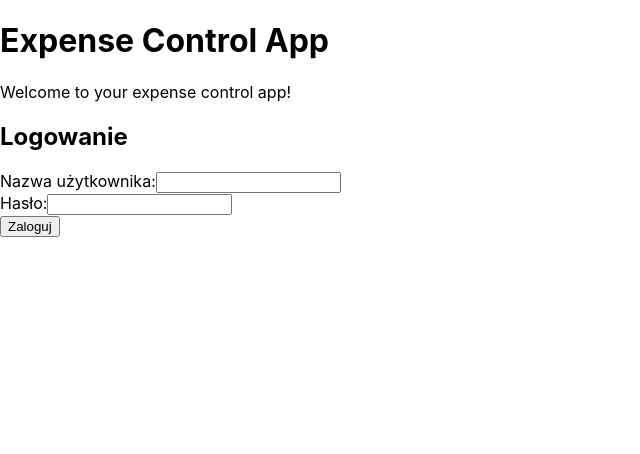
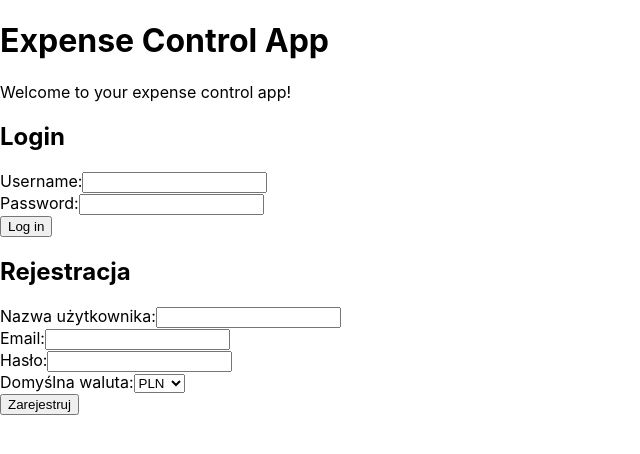
Before and after one commit to MaciejDani/expense-control-frontend, a React (Create React App) app: page / in a window 1280 px wide. Shown: the top 454 px of the page, without its empty margins (0-640 px from the left). Built offline with nearby package versions, Linux system fonts and the light colour scheme.

Commit message:
Add RegisterForm component with POST to /api/register

```diff
--- a/src/App.js
+++ b/src/App.js
@@ -1,6 +1,7 @@
 import React from 'react';
 import Header from './components/Header';
 import LoginForm from './components/LoginForm';
+import RegisterForm from './components/RegisterForm';
 
 function App() {
   return(
@@ -8,6 +9,7 @@ function App() {
       <Header />
       <p>Welcome to your expense control app!</p>
       <LoginForm />
+      <RegisterForm />
     </div>
   );
 }
--- a/src/components/LoginForm.js
+++ b/src/components/LoginForm.js
@@ -19,7 +19,7 @@ function LoginForm() {
       });
 
       if (!response.ok) {
-        throw new Error('Błędne dane logowania');
+        throw new Error('Incorrect login details');
       }
 
       const data = await response.json();
@@ -34,13 +34,13 @@ function LoginForm() {
 
   return (
     <div>
-      <h2>Logowanie</h2>
+      <h2>Login</h2>
       {isLoggedIn ? (
-        <p>Zalogowano pomyślnie 🎉</p>
+        <p>Logged in successfully 🎉</p>
       ) : (
         <form onSubmit={handleLogin}>
           <div>
-            <label>Nazwa użytkownika:</label>
+            <label>Username:</label>
             <input
               type="text"
               value={username}
@@ -48,14 +48,14 @@ function LoginForm() {
             />
           </div>
           <div>
-            <label>Hasło:</label>
+            <label>Password:</label>
             <input
               type="password"
               value={password}
               onChange={(e) => setPassword(e.target.value)}
             />
           </div>
-          <button type="submit">Zaloguj</button>
+          <button type="submit">Log in</button>
         </form>
       )}
       {error && <p style={{ color: 'red' }}>{error}</p>}
--- /dev/null
+++ b/src/components/RegisterForm.js
@@ -0,0 +1,110 @@
+import React, { useState } from 'react';
+
+function RegisterForm() {
+  const [formData, setFormData] = useState({
+    username: '',
+    email: '',
+    password: '',
+    defaultCurrency: 'PLN'
+  });
+
+  const [success, setSuccess] = useState(null);
+  const [error, setError] = useState(null);
+
+  const handleChange = (e) => {
+    setFormData((prevData) => ({
+      ...prevData,
+      [e.target.name]: e.target.value
+    }));
+  };
+
+  const handleSubmit = async (e) => {
+    e.preventDefault();
+
+    try {
+      const response = await fetch('http://localhost:8080/api/register', {
+        method: 'POST',
+        headers: { 'Content-Type': 'application/json' },
+        body: JSON.stringify(formData)
+      });
+
+      if (!response.ok) {
+        throw new Error('Rejestracja nie powiodła się');
+      }
+
+      const message = await response.text();
+      setSuccess(message);
+      setError(null);
+      setFormData({
+        username: '',
+        email: '',
+        password: '',
+        defaultCurrency: 'PLN'
+      });
+    } catch (err) {
+      setError(err.message);
+      setSuccess(null);
+    }
+  };
+
+  return (
+    <div>
+      <h2>Rejestracja</h2>
+      {success && <p style={{ color: 'green' }}>{success}</p>}
+      {error && <p style={{ color: 'red' }}>{error}</p>}
+
+      <form onSubmit={handleSubmit}>
+        <div>
+          <label>Nazwa użytkownika:</label>
+          <input
+            type="text"
+            name="username"
+            value={formData.username}
+            onChange={handleChange}
+            required
+          />
+        </div>
+
+        <div>
+          <label>Email:</label>
+          <input
+            type="email"
+            name="email"
+            value={formData.email}
+            onChange={handleChange}
+            required
+          />
+        </div>
+
+        <div>
+          <label>Hasło:</label>
+          <input
+            type="password"
+            name="password"
+            value={formData.password}
+            onChange={handleChange}
+            required
+          />
+        </div>
+
+        <div>
+          <label>Domyślna waluta:</label>
+          <select
+            name="defaultCurrency"
+            value={formData.defaultCurrency}
+            onChange={handleChange}
+            required
+          >
+            <option value="PLN">PLN</option>
+            <option value="EUR">EUR</option>
+            <option value="USD">USD</option>
+          </select>
+        </div>
+
+        <button type="submit">Zarejestruj</button>
+      </form>
+    </div>
+  );
+}
+
+export default RegisterForm;
```
